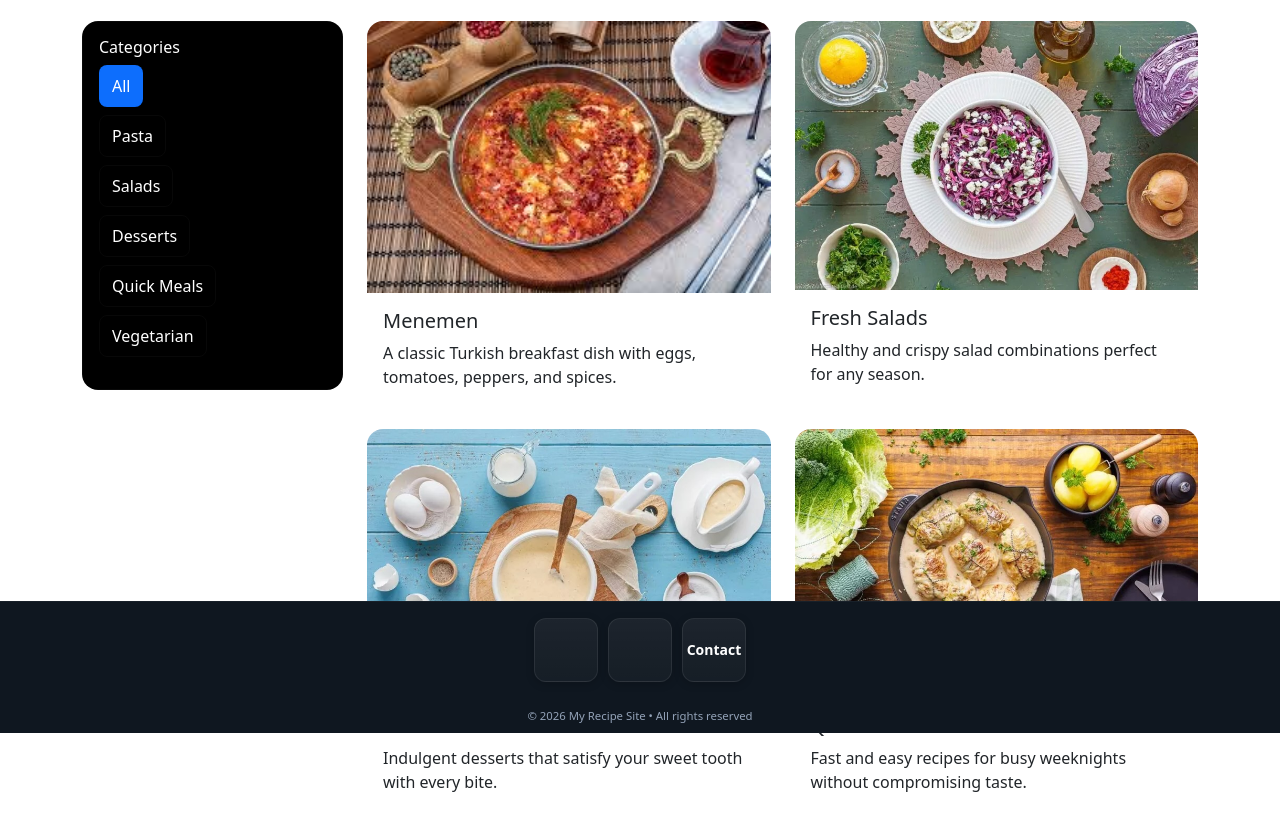
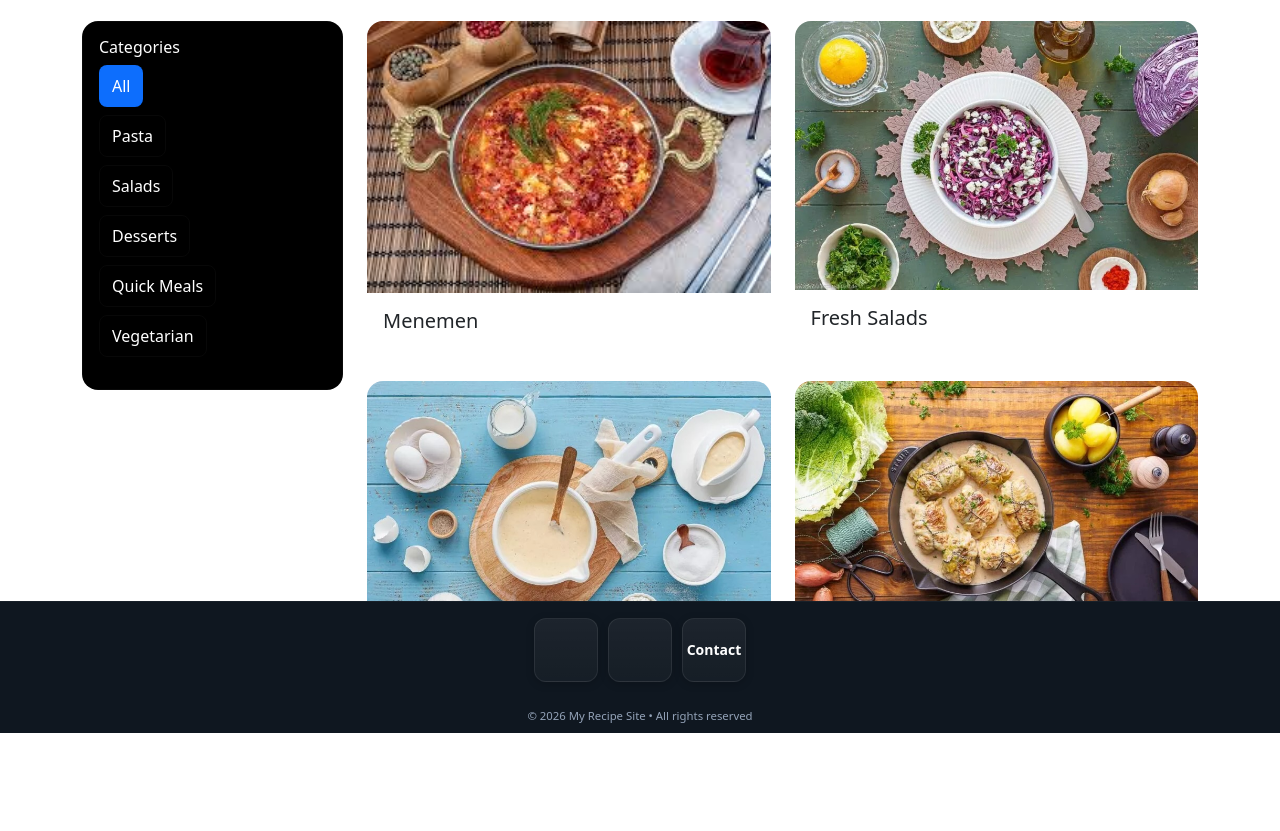
Before and after one commit to cengizdonegel-lang/recipe-site, a plain HTML site: page index.html in a window 1280 px wide. Shown: the part 67-898 px from the top of the page. After the commit the page ends 829 px from the top, so only its background shows below. Drawn offline with Linux system fonts and the light colour scheme.

Commit message:
Remove description text from all recipe cards, keep only titles

```diff
--- a/index.html
+++ b/index.html
@@ -34,7 +34,6 @@
                 <img src="/assets/images/pasta.jpg" class="card-img-top" alt="Pasta dish">
                 <div class="card-body">
                   <h5 class="card-title">Menemen</h5>
-                  <p class="card-text">A classic Turkish breakfast dish with eggs, tomatoes, peppers, and spices.</p>
                 </div>
               </div>
             </div>
@@ -43,7 +42,6 @@
                 <img src="/assets/images/salad.jpg" class="card-img-top" alt="Fresh salad">
                 <div class="card-body">
                   <h5 class="card-title">Fresh Salads</h5>
-                  <p class="card-text">Healthy and crispy salad combinations perfect for any season.</p>
                 </div>
               </div>
             </div>
@@ -52,7 +50,6 @@
                 <img src="/assets/images/dessert.jpg" class="card-img-top" alt="Dessert">
                 <div class="card-body">
                   <h5 class="card-title">Sweet Desserts</h5>
-                  <p class="card-text">Indulgent desserts that satisfy your sweet tooth with every bite.</p>
                 </div>
               </div>
             </div>
@@ -61,7 +58,6 @@
                 <img src="/assets/images/quick-meal.jpg" class="card-img-top" alt="Quick meal">
                 <div class="card-body">
                   <h5 class="card-title">Quick Meals</h5>
-                  <p class="card-text">Fast and easy recipes for busy weeknights without compromising taste.</p>
                 </div>
               </div>
             </div>
```
